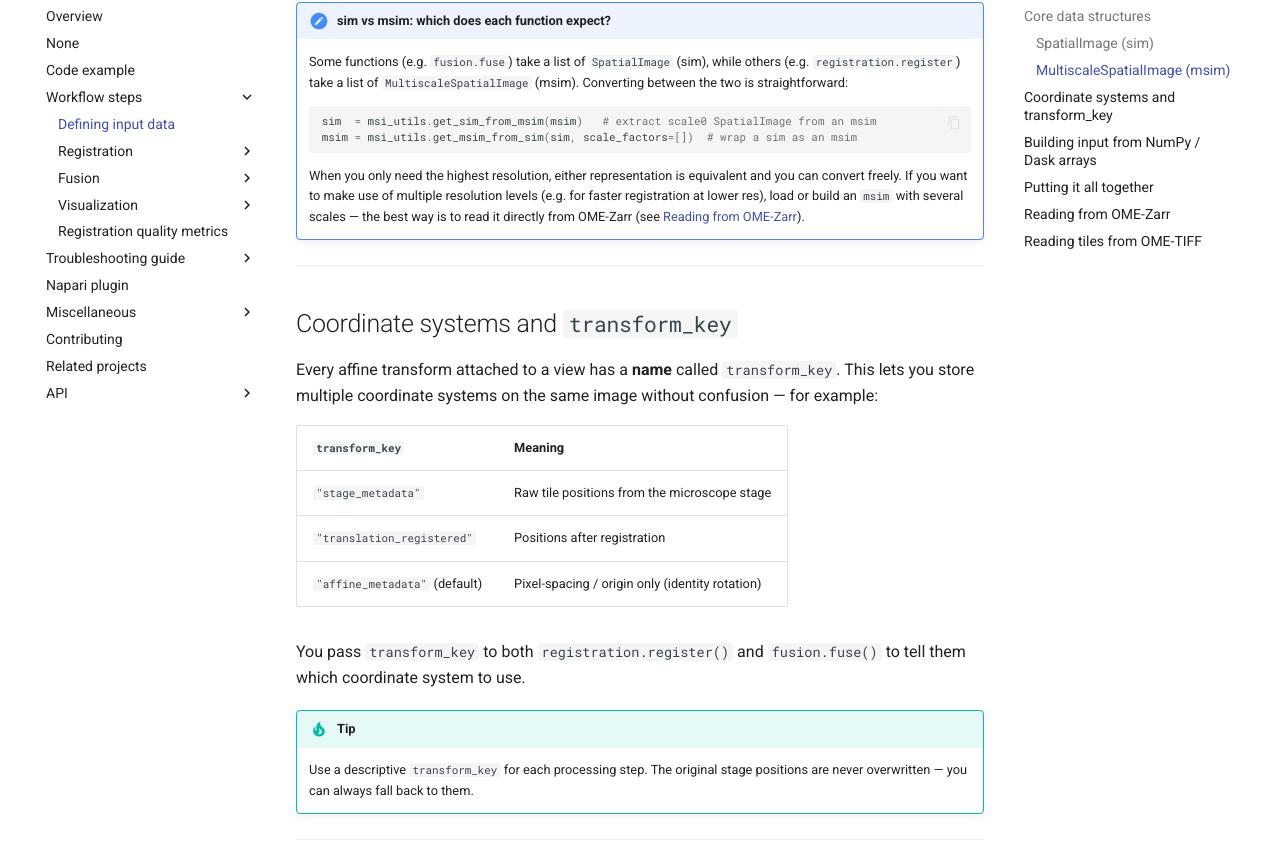
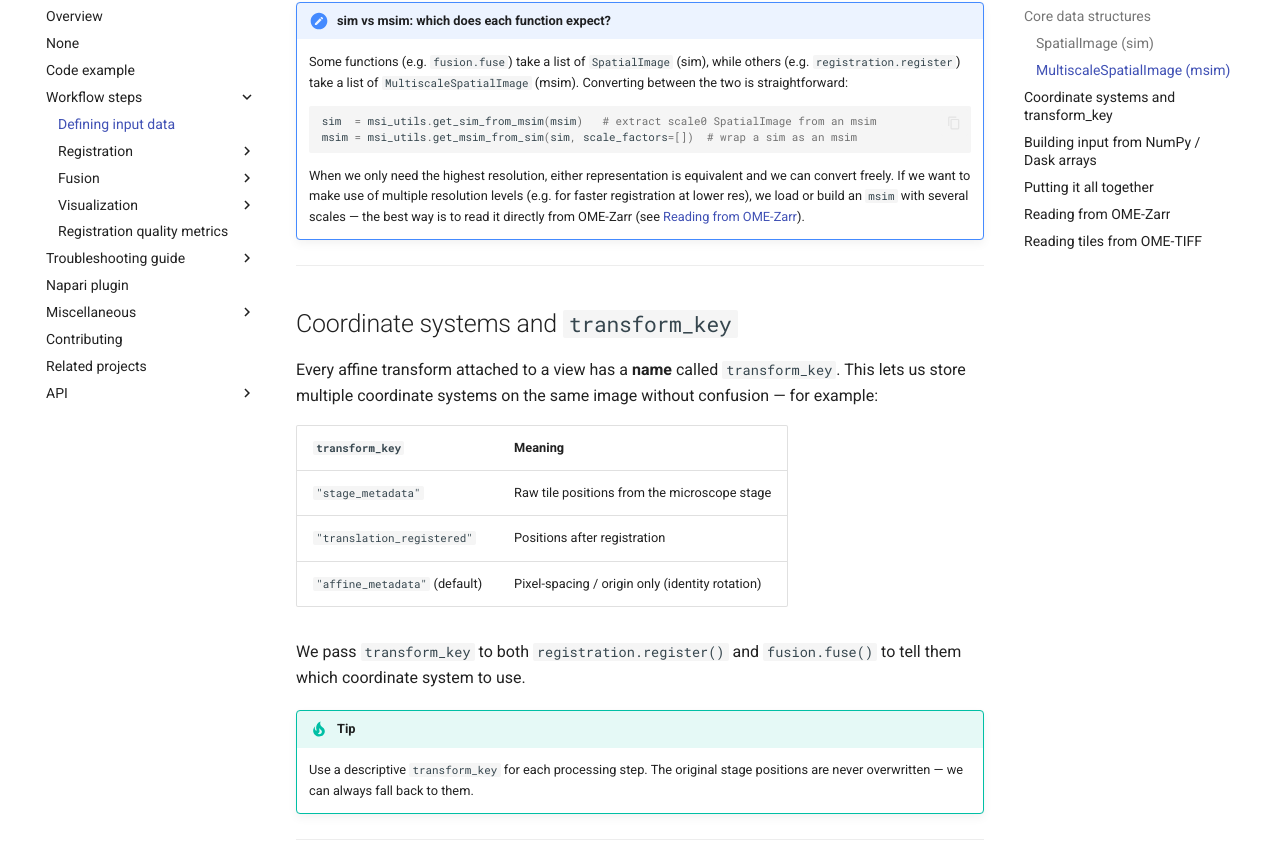
Before and after one commit to multiview-stitcher/multiview-stitcher, an MkDocs documentation site: the page built from docs/data_loading_overview.md, in a window 1280 px wide and 1400 px high, scrolled down 1485 px. Shown: the part 92-958 px from the top of the window. Built offline with MkDocs 1.6.1 and Material for MkDocs 9.7.7, drawn with Linux system fonts in a browser that asks for light colours; comment, search, counter and statistics services are not loaded; the version menu is left out; some of the changed text lies outside the part shown.

Commit message:
Improve style

````diff
--- a/docs/data_loading_overview.md
+++ b/docs/data_loading_overview.md
@@ -1,10 +1,10 @@
 # Defining input data
 
-This section explains how to load your image data and pre-position input tiles / views in physical space just like the following example:
+This section explains how to load our image data and pre-position input tiles / views in physical space just like the following example:
 
 ![Visualization of input tile configuration](images/example_vis_utils.png)
 
-Before registering or fusing your dataset, you need to represent each view or tile as a `MultiscaleSpatialImage` — the core data structure of multiview-stitcher. Basically, this is a numpy-like array that also carries spatial metadata (axis labels, pixel spacing, origin, and affine transforms).
+Before registering or fusing our dataset, we need to represent each view or tile as a `MultiscaleSpatialImage` — the core data structure of multiview-stitcher. Basically, this is a numpy-like array that also carries spatial metadata (axis labels, pixel spacing, origin, and affine transforms).
 
 This page explains what that structure looks like, how to build it from arrays or files, and how spatial metadata is stored.
 
@@ -41,13 +41,13 @@ DataTree('None', parent=None)
     msim = msi_utils.get_msim_from_sim(sim, scale_factors=[])  # wrap a sim as an msim
     ```
 
-    When you only need the highest resolution, either representation is equivalent and you can convert freely. If you want to make use of multiple resolution levels (e.g. for faster registration at lower res), load or build an `msim` with several scales — the best way is to read it directly from OME-Zarr (see [Reading from OME-Zarr](#reading-from-ome-zarr)).
+    When we only need the highest resolution, either representation is equivalent and we can convert freely. If we want to make use of multiple resolution levels (e.g. for faster registration at lower res), we load or build an `msim` with several scales — the best way is to read it directly from OME-Zarr (see [Reading from OME-Zarr](#reading-from-ome-zarr)).
 
 ---
 
 ## Coordinate systems and `transform_key`
 
-Every affine transform attached to a view has a **name** called `transform_key`. This lets you store multiple coordinate systems on the same image without confusion — for example:
+Every affine transform attached to a view has a **name** called `transform_key`. This lets us store multiple coordinate systems on the same image without confusion — for example:
 
 | `transform_key`          | Meaning |
 |--------------------------|---------|
@@ -55,10 +55,10 @@ Every affine transform attached to a view has a **name** called `transform_key`.
 | `"translation_registered"` | Positions after registration |
 | `"affine_metadata"` (default) | Pixel-spacing / origin only (identity rotation) |
 
-You pass `transform_key` to both `registration.register()` and `fusion.fuse()` to tell them which coordinate system to use.
+We pass `transform_key` to both `registration.register()` and `fusion.fuse()` to tell them which coordinate system to use.
 
 !!! tip
-    Use a descriptive `transform_key` for each processing step. The original stage positions are never overwritten — you can always fall back to them.
+    Use a descriptive `transform_key` for each processing step. The original stage positions are never overwritten — we can always fall back to them.
 
 ---
 
@@ -100,7 +100,7 @@ msim = msi_utils.get_msim_from_sim(sim, scale_factors=[])
 | `t_coords` | Time-point labels, e.g. `[0.0, 0.5, 1.0]` |
 
 !!! note "Affine transforms for rotated tiles"
-    If your tiles are rotated or sheared (e.g. light-sheet multi-view data), pass the full homogeneous affine matrix via `affine=` instead of `scale` + `translation`. The matrix maps coordinates in "physical image coordinates" (scale/spacing and translation/origin already applied) to physical coordinates.
+    If our tiles are rotated or sheared (e.g. light-sheet multi-view data), pass the full homogeneous affine matrix via `affine=` instead of `scale` + `translation`. The matrix maps coordinates in "physical image coordinates" (scale/spacing and translation/origin already applied) to physical coordinates.
 
 ---
 
@@ -135,7 +135,7 @@ for arr, translation in zip(tile_arrays, tile_translations):
     msims.append(msi_utils.get_msim_from_sim(sim, scale_factors=[2]))
 ```
 
-The resulting `msims` list is the direct input to `registration.register` and `fusion.fuse`. You can sanity-check the tile layout before proceeding:
+The resulting `msims` list is the direct input to `registration.register` and `fusion.fuse`. We can sanity-check the tile layout before proceeding:
 
 ```python
 from multiview_stitcher import vis_utils
````
